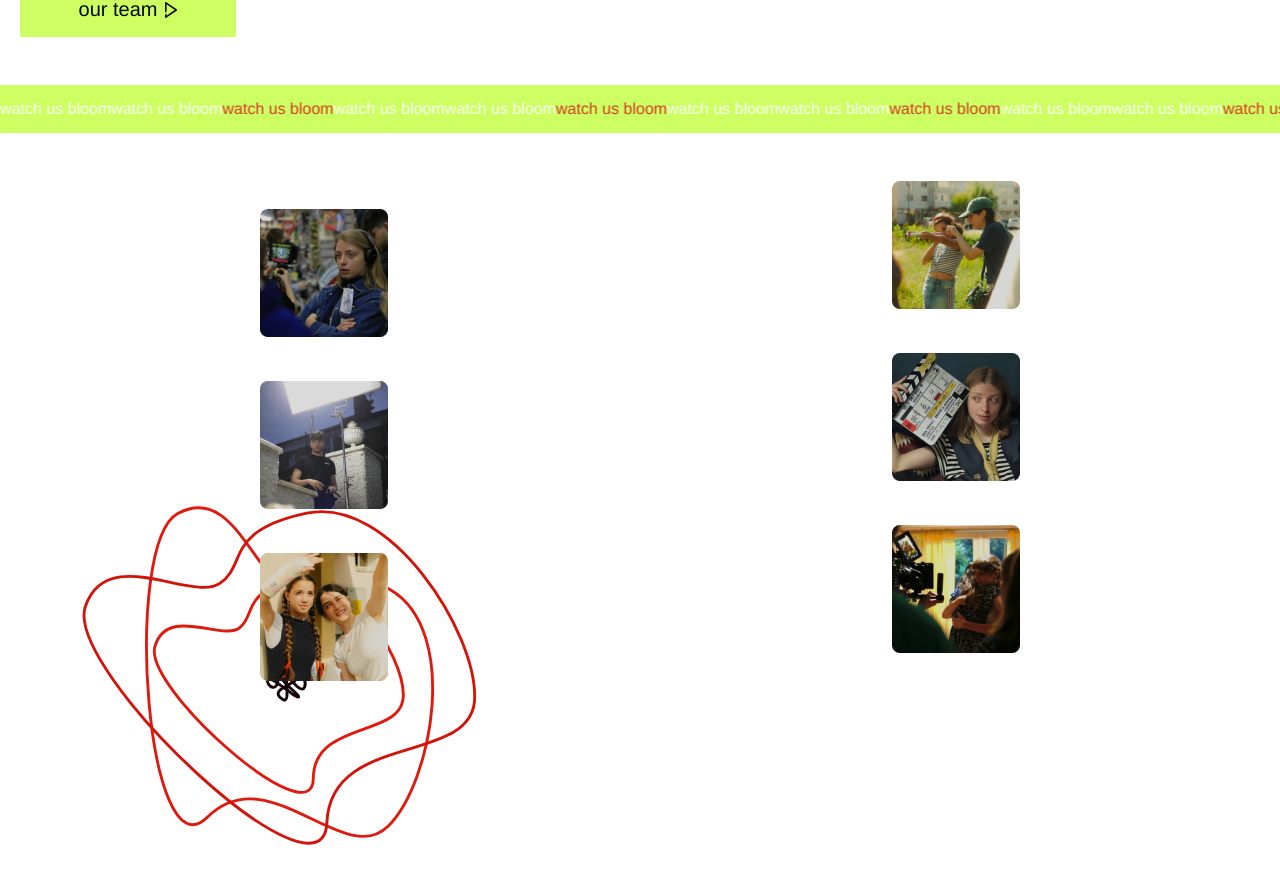
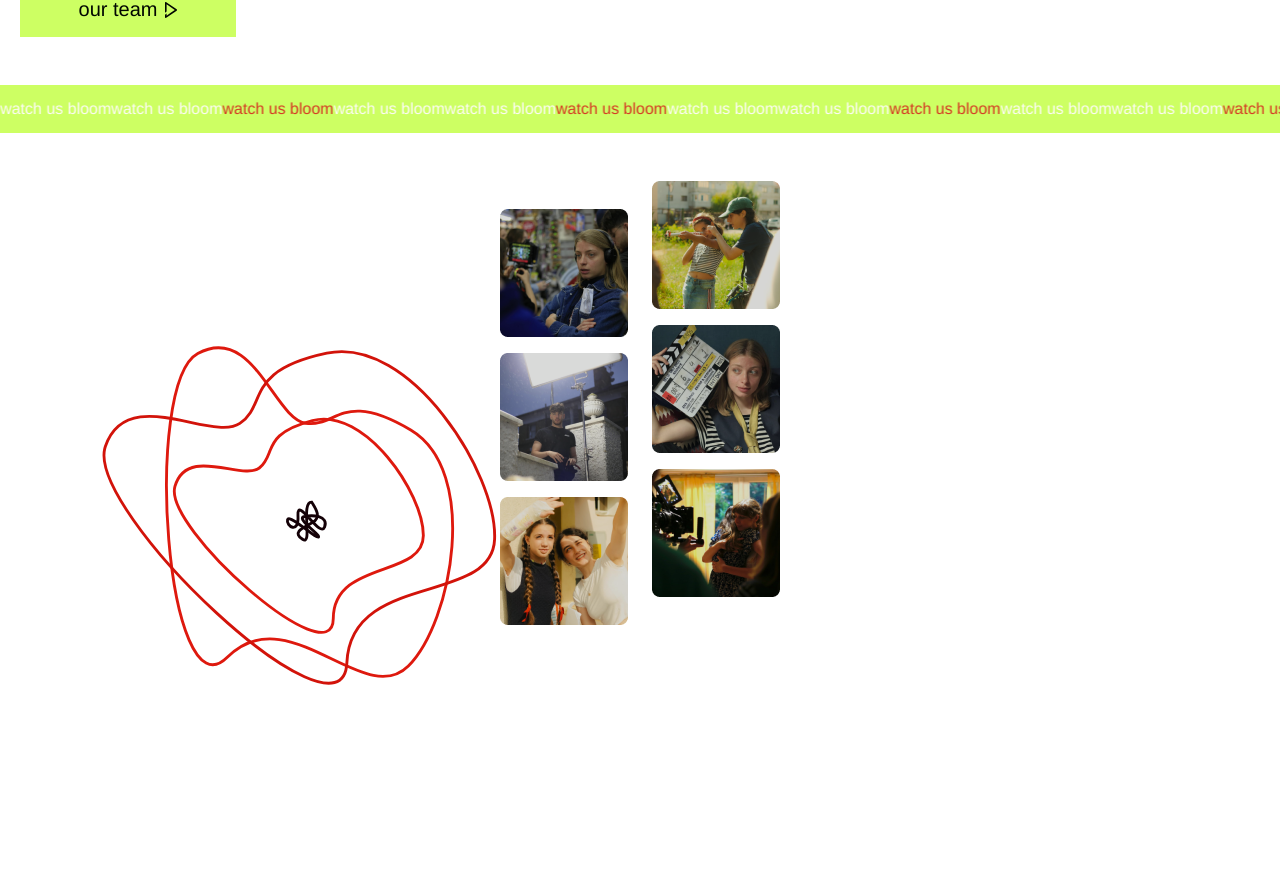
Before and after one commit to Septy2000/Wild-Poppy-Films-Website, a Next.js app in the folder wild-poppy-films-website/: page / in a window 1280 px wide. Shown: the part 2853-3736 px from the top of the page. Built offline with nearby package versions, Linux system fonts and the light colour scheme.

Commit message:
Finished home page carousel items and animation;

```diff
--- a/wild-poppy-films-website/src/components/Buttons/ModalLinkButton/ModalLinkButton.styled.tsx
+++ b/wild-poppy-films-website/src/components/Buttons/ModalLinkButton/ModalLinkButton.styled.tsx
@@ -31,7 +31,7 @@ const slideIn = (initialX: number) => keyframes`
 
 const slideAnimation = (translateX: number, delay: number) => css`
     transform: translateX(${translateX}px);
-    animation: ${slideIn(translateX)} 0.2s ease forwards;
+    animation: ${slideIn(translateX)} 0.2s ease-in-out forwards;
     animation-delay: ${delay}s;
 `;
 
--- a/wild-poppy-films-website/src/components/pages/HomePage/CarouselSection/CarouselSection.styled.tsx
+++ b/wild-poppy-films-website/src/components/pages/HomePage/CarouselSection/CarouselSection.styled.tsx
@@ -1,29 +1,52 @@
 import Image from "next/image";
-import styled from "styled-components";
+import styled, { keyframes, css } from "styled-components";
 import PoppyLogoSketch from "@/icons/logo/poppy-logo-sketch.svg";
 
 export const Container = styled.div`
-    display: grid;
-    grid-template-columns: 1fr 1fr; // 2 columns
-    grid-template-rows: repeat(3, auto); // 3 rows
-    flex-grow: 1;
-    row-gap: 16px;
-    column-gap: 24px;
+    overflow: hidden;
     padding: 48px 20px 120px 20px;
-    align-items: start;
-    justify-items: center;
-    justify-content: center;
-
-    // Select every element in the first column
-    & > :nth-child(2n + 1) {
-        margin-top: 28px;
-        align-items: start;
-    }
 `;
 
-export const CarouselItem = styled(Image)`
+export const CarouselContainer = styled.div`
+    display: flex;
+    flex-direction: row;
+    justify-content: center;
+    gap: 24px;
+`;
+
+export const CarouselLeft = styled.div`
+    display: flex;
+    flex-direction: column;
+    margin-top: 28px;
+    justify-items: flex-start;
+    align-items: start;
+`;
+
+export const CarouselRight = styled(CarouselLeft)`
+    margin-top: 0;
+`;
+
+const slideIn = (initialX: number) => keyframes`
+  from {
+    transform: translateX(${initialX}px);
+  }
+  to {
+    transform: translateX(0);
+  }
+`;
+
+const slideAnimation = (translateX: number, delay: number) => css`
+    transform: translateX(${translateX}px);
+    animation: ${slideIn(translateX)} 0.2s ease-in-out forwards;
+    animation-delay: ${delay}s;
+`;
+
+export const CarouselItem = styled(Image)<{ $translateX: number; $delay: number }>`
     width: 128px;
     height: 128px;
+    margin-bottom: 16px;
+
+    ${({ $translateX, $delay }) => slideAnimation($translateX, $delay)}
 `;
 
 export const PoppyLogo = styled(PoppyLogoSketch)`
--- a/wild-poppy-films-website/src/components/pages/HomePage/CarouselSection/CarouselSection.tsx
+++ b/wild-poppy-films-website/src/components/pages/HomePage/CarouselSection/CarouselSection.tsx
@@ -1,4 +1,5 @@
-import React from "react";
+import React, { useRef, useState, useEffect } from "react";
+import { useInView } from "react-intersection-observer";
 import * as Styled from "./CarouselSection.styled";
 import { StaticImageData } from "next/image";
 import ScrollBanner from "@/components/ScrollBanner/ScrollBanner";
@@ -11,24 +12,64 @@ import Carousel_2_3 from "@/images/home-page/carousel/carousel-2-3.png";
 
 export default function CarouselSection() {
     const scrollBannerDisplayTextList: string[] = ["watch us bloom"];
-    const carouselItems: StaticImageData[] = [
-        Carousel_1_1,
-        Carousel_2_1,
-        Carousel_1_2,
-        Carousel_2_2,
-        Carousel_1_3,
-        Carousel_2_3,
-    ];
 
+    const leftCarouselItems: StaticImageData[] = [Carousel_1_1, Carousel_1_2, Carousel_1_3];
+
+    const rightCarouselItems: StaticImageData[] = [Carousel_2_1, Carousel_2_2, Carousel_2_3];
+
+    const [translateX, setTranslateX] = useState(0);
+    const [wasContainerInView, setWasContainerInView] = useState(false);
+    const delayPerItem = 0.1;
+    const selfRef = useRef<HTMLDivElement>(null);
+    const { ref, inView } = useInView({
+        threshold: 0.01,
+    });
+
+    useEffect(() => {
+        if (inView && !wasContainerInView) {
+            setWasContainerInView(true);
+        }
+    }, [inView, wasContainerInView]);
+
+    useEffect(() => {
+        if (selfRef.current) {
+            const selfWidth = selfRef.current.offsetWidth;
+            setTranslateX(selfWidth);
+        }
+    }, [selfRef]);
     return (
         <React.Fragment>
             <ScrollBanner displayTextList={scrollBannerDisplayTextList} variant="green" />
-            <Styled.Container>
-                {carouselItems.map((carouselItem, id) => (
-                    <Styled.CarouselItem key={id} src={carouselItem} alt={`carousel_item_${id}`} />
-                ))}
+            <Styled.Container ref={selfRef}>
+                <Styled.CarouselContainer ref={ref}>
+                    <Styled.CarouselLeft>
+                        {wasContainerInView &&
+                            leftCarouselItems.map((carouselItem, index) => (
+                                <Styled.CarouselItem
+                                    key={index}
+                                    src={carouselItem}
+                                    alt={`carousel_item_${index}`}
+                                    $translateX={-1 * translateX}
+                                    $delay={index * delayPerItem}
+                                />
+                            ))}
+                    </Styled.CarouselLeft>
+                    <Styled.CarouselRight>
+                        {wasContainerInView &&
+                            rightCarouselItems.map((carouselItem, index) => (
+                                <Styled.CarouselItem
+                                    key={index}
+                                    src={carouselItem}
+                                    alt={`carousel_item_${index}`}
+                                    $translateX={translateX}
+                                    $delay={index * delayPerItem}
+                                />
+                            ))}
+                    </Styled.CarouselRight>
+                </Styled.CarouselContainer>
+
+                <Styled.PoppyLogo />
             </Styled.Container>
-            <Styled.PoppyLogo />
         </React.Fragment>
     );
 }
```
